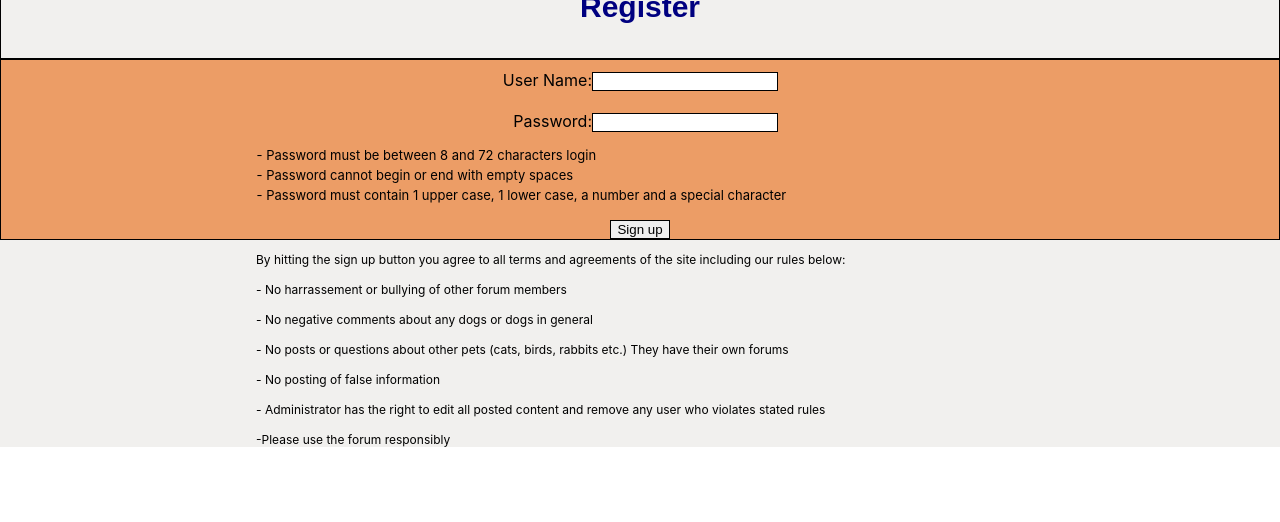
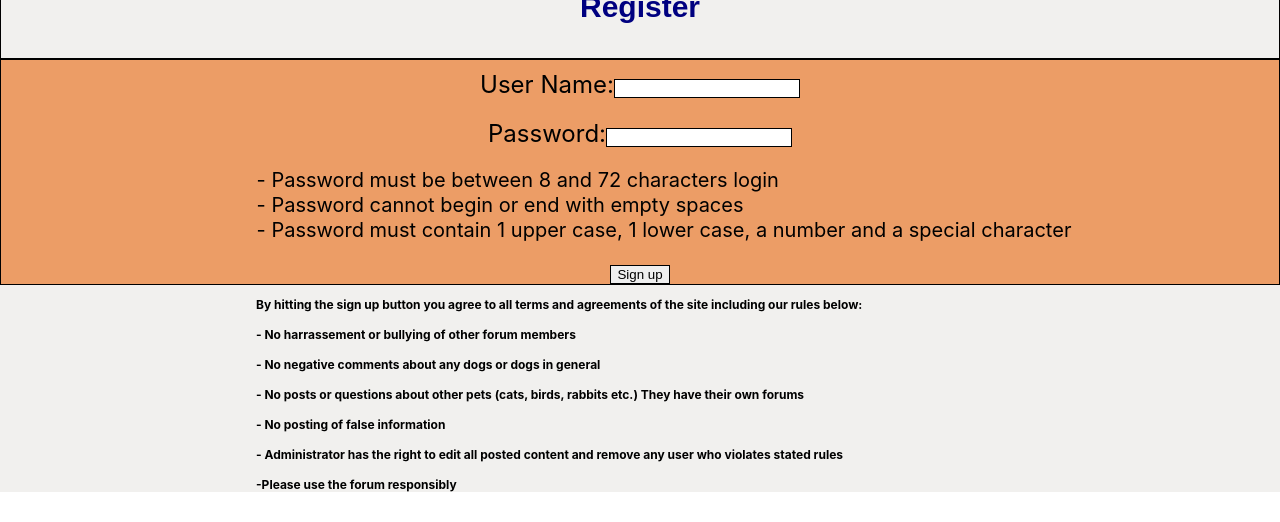
Before and after one commit to navin1551/doggy-dialogue-app, a React (Create React App) app: page /register in a window 1280 px wide. Shown: the part 275-797 px from the top of the page. Built offline with nearby package versions, Linux system fonts and the light colour scheme; no server answers.

Commit message:
more css, white space bug

```diff
--- a/src/components/AddNewPost.css
+++ b/src/components/AddNewPost.css
@@ -23,7 +23,7 @@
 #new-post-cancel-button {
   border: 1px solid black;
   position: absolute;
-  right: 41%;
+  right: 20%;
   bottom: 0px;
   width: 65px;
 }
--- a/src/components/AddReplyInput.css
+++ b/src/components/AddReplyInput.css
@@ -7,7 +7,7 @@
 
 .add-reply {
   text-align: center;
-  margin-top: 20px;
+  border-top: 1px solid black;
 }
 
 #reply-button {
--- a/src/components/Content.css
+++ b/src/components/Content.css
@@ -1,5 +1,4 @@
 .post-content-area {
-  border: 1px solid black;
   background-color: #f1f0ee;
   position: relative;
 }
@@ -30,12 +29,12 @@
 }
 
 .content-border {
-  border: 1px solid black;
   background-color: #b95b5c;
   font-size: 5px;
   color: white;
   display: flex;
   justify-content: space-between;
+  border: 1px solid black;
 }
 
 #content-author {
@@ -72,6 +71,8 @@
   .post-content {
     margin-top: 10px;
     font-size: 22px;
+    margin-left: 5px;
+    margin-right: 5px;
   }
 
   #content-author {
--- a/src/components/ForumList.css
+++ b/src/components/ForumList.css
@@ -19,11 +19,11 @@ span {
   font-size: 10px;
 }
 
-.forum-topic,
+/*.forum-topic,
 .forum-titles,
 span {
   margin-left: 3px;
-}
+}*/
 
 @media screen and (min-width: 768px) {
   .forum-topic {
--- a/src/components/ForumPosts.css
+++ b/src/components/ForumPosts.css
@@ -72,9 +72,7 @@ h2 {
   #last-reply {
     margin-left: 40%;
   }
-}
 
-@media screen and (min-width: 768px) {
   .forum-post-titles {
     font-size: 34px;
     padding-top: 50px;
@@ -100,4 +98,8 @@ h2 {
   .forum-post-titles {
     font-size: 44px;
   }
+
+  #new-thread-button {
+    margin-top: -5%;
+  }
 }
--- a/src/components/ForumPosts.js
+++ b/src/components/ForumPosts.js
@@ -20,6 +20,7 @@ export default class ForumPosts extends React.Component {
             question={post.question}
             modified={post.date_created}
             forumId={forumId}
+            userName={post.user_name}
           />
         );
       }
--- a/src/components/Forums.css
+++ b/src/components/Forums.css
@@ -30,8 +30,7 @@
 
 #new-thread-button {
   border: 1px solid black;
-  margin-right: 80%;
-  margin-bottom: 10px;
+  margin-right: 84%;
   width: 50px;
   height: 25px;
   font-size: 10px;
@@ -81,7 +80,8 @@
   }
 
   #new-thread-button {
-    margin-left: -13%;
+    margin-left: -9%;
+    margin-top: 3%;
   }
 }
 
--- a/src/components/Post.css
+++ b/src/components/Post.css
@@ -14,6 +14,10 @@
 #post-title-dates {
   margin-left: 5px;
   font-size: 8px;
+}
+
+#post-title-author {
+  margin-left: 10px;
 }
 
 @media screen and (min-width: 768px) {
--- a/src/components/Post.js
+++ b/src/components/Post.js
@@ -18,6 +18,7 @@ export default class Post extends React.Component {
           {this.props.title}
           <br />
           <span id="post-title-dates">{format(modified, "MM/DD/YYYY")}</span>
+          <span id="post-title-author">- {this.props.userName}</span>
         </Link>
       </div>
     );
--- a/src/components/Register.css
+++ b/src/components/Register.css
@@ -21,6 +21,7 @@
   margin-left: 7px;
   margin-right: 7px;
   line-height: 15px;
+  font-weight: bold;
 }
 
 @media screen and (min-width: 768px) {
@@ -29,3 +30,6 @@
     font-size: 12px;
   }
 }
+
+@media screen and (min-width: 1024px) {
+}
--- a/src/components/RegisterForm.css
+++ b/src/components/RegisterForm.css
@@ -14,9 +14,7 @@ input {
 }
 
 .register-label {
-  display: inline-block;
   width: 90px;
-  text-align: right;
 }
 
 .password-rules {
@@ -42,3 +40,14 @@ input {
     margin-left: 20%;
   }
 }
+
+@media screen and (min-width: 1024px) {
+  .register-label {
+    font-size: 24px;
+  }
+
+  .password-rules {
+    font-size: 20px;
+    line-height: 25px;
+  }
+}
--- a/src/components/Replies.css
+++ b/src/components/Replies.css
@@ -1,5 +1,4 @@
 .post-reply-area {
-  border: 1px solid black;
   background-color: #f1f0ee;
   position: relative;
 }
@@ -12,12 +11,12 @@
 }
 
 .reply-border {
-  border: 1px solid black;
   background-color: #b95b5c;
   font-size: 5px;
   color: white;
   display: flex;
   justify-content: space-between;
+  border: 1px solid black;
 }
 
 #reply-author {
@@ -30,6 +29,8 @@
   .reply-content {
     margin-top: 10px;
     font-size: 22px;
+    margin-left: 5px;
+    margin-right: 5px;
   }
 
   #reply-author {
```
